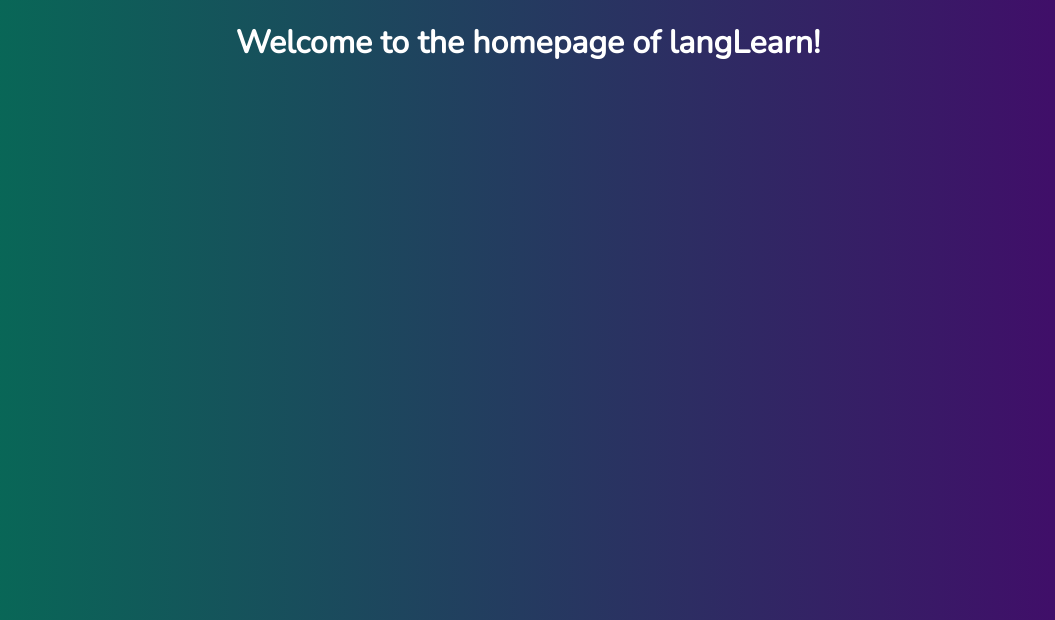
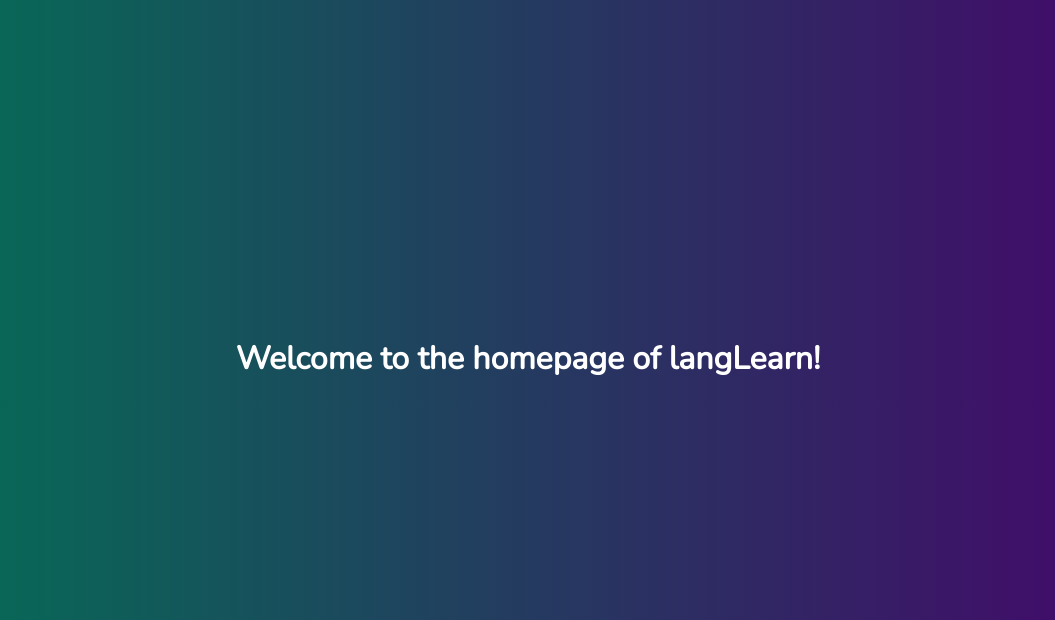
Before and after one commit to StrahinjaLukic03/lingfinity, a PHP site: page /index.html in a window 1280 px wide. Shown: the top 620 px of the page, without its empty margins (112-1167 px from the left). Run offline with PHP 8.4, Linux system fonts and the light colour scheme.

Commit message:
center fixed

```diff
--- a/index.html
+++ b/index.html
@@ -8,7 +8,7 @@
     <link href="https://fonts.googleapis.com/css2?family=Nunito&display=swap" rel="stylesheet">
 </head>
 <body>
-    <h1>Welcome to the homepage of langLearn!</h1>
+    <h1 class="center">Welcome to the homepage of langLearn!</h1>
 
 </body>
 </html>
--- a/style.css
+++ b/style.css
@@ -2,8 +2,12 @@ body {
     background-image: linear-gradient(to right, #037055, #46056b);
 }
 
+.center{
+    text-align: center;
+    padding-top: 25%;
+}
+
 h1 {
-    text-align: center;
     color: white;
     font-family: Nunito;
 }
```
